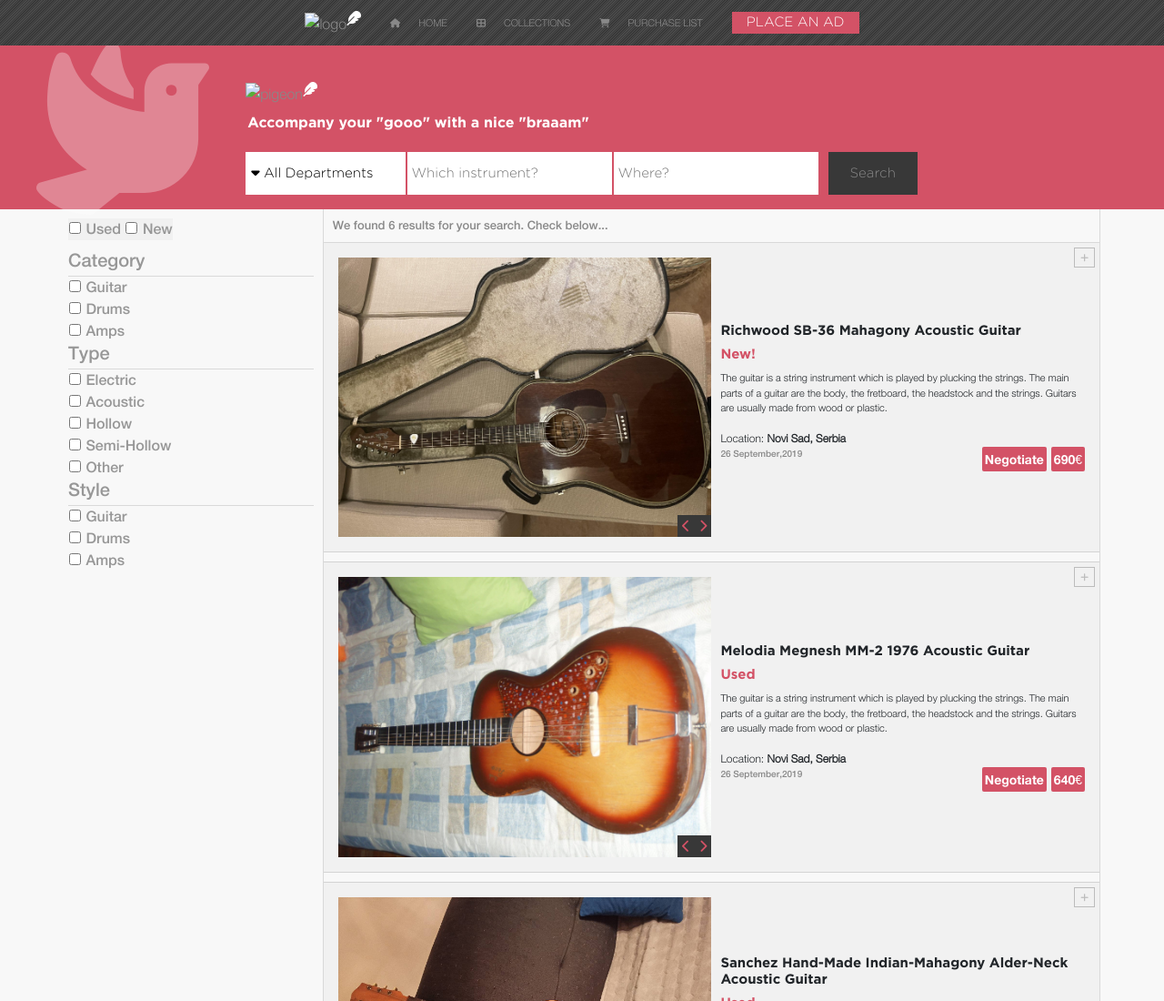
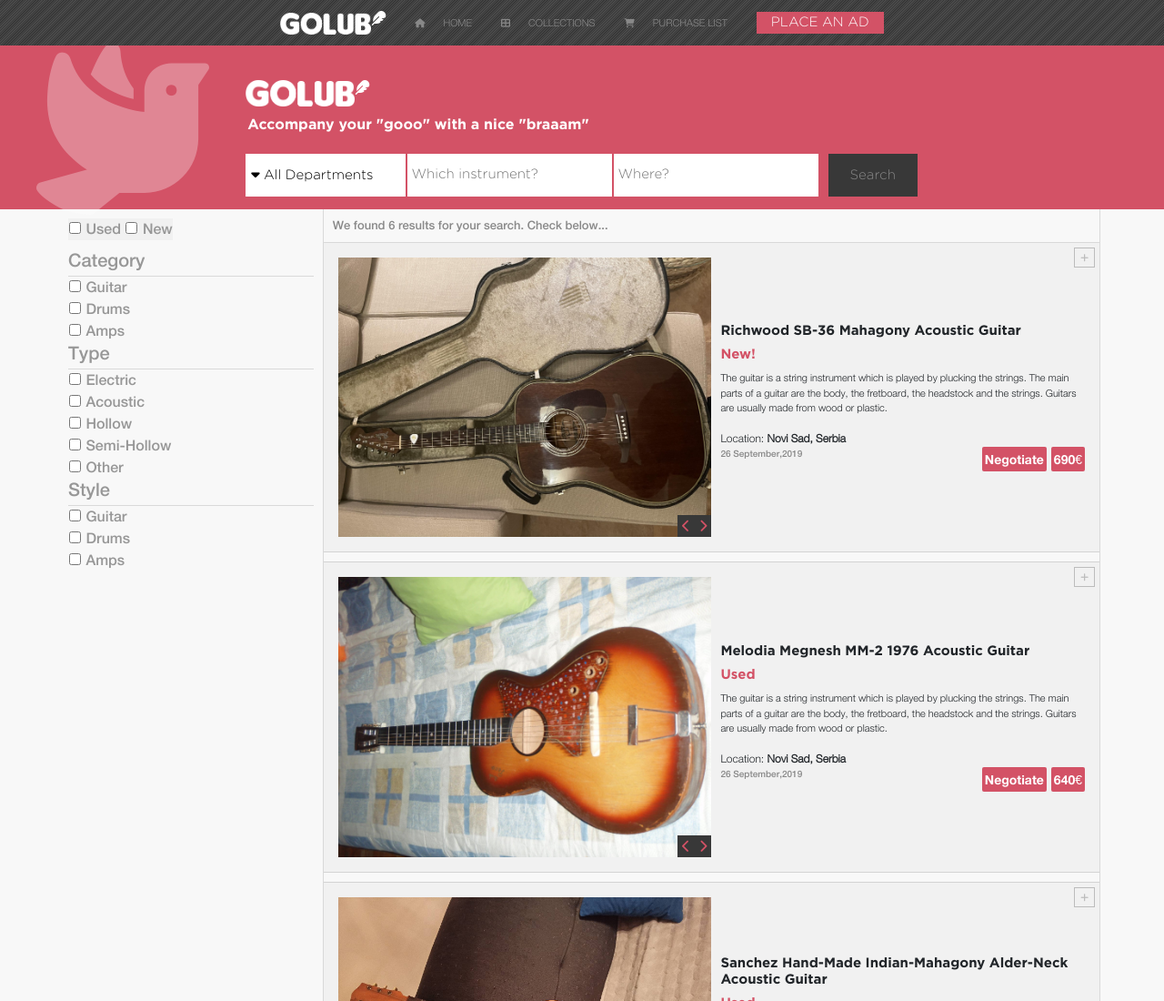
Before and after one commit to Mandeln/GOLUB, a website: page index1.html in a window 1280 px wide. Shown: the top 1100 px of the page at 91% size. Drawn offline with nearby package versions, Linux system fonts and the light colour scheme; the site is published under a folder, as on GitHub Pages, so addresses that start at the root find nothing.

Commit message:
add fix index

```diff
--- a/index1.html
+++ b/index1.html
@@ -13,7 +13,7 @@
     <header>
       <nav>
         <section class="nav0 d-flex flex-row justify-content-center align-items-center">
-            <div class="logo-img px-3 d-flex flex-row"><a href="./index.html"><img src="/css/logo.png" alt="logo"></a><i class="fas fa-feather"></i></div>
+          <div class="logo-img px-3 d-flex flex-row"><a href="./index.html"><img src="./css/logo.png" alt="logo"></a><i class="fas fa-feather"></i></div>
           <div class="home px-3"><a href="#"><i class="fas fa-home"></i>HOME</a></div>
           <div class="home px-3"><a href="#"><i class="fas fa-th-large"></i>COLLECTIONS</a></div>
           <div class="home specialitet px-3"><a href="#"><i class="fas fa-shopping-cart"></i>PURCHASE LIST</a></div>
@@ -23,7 +23,7 @@
         <section class="nav11 d-none d-md-flex flex-column justify-content-center alight-items-center position-relative">
           <div class="dove1 position-absolute"><i class="fas fa-dove"></i></div>
           <div class="second-nav-holder d-flex flex-column justify-content-left">
-            <div class="second-logo d-flex flex-row"><a href="./index.html"><img src="/css/logo.png" alt="pigeon"></a><i class="fas fa-feather"></i></div>
+            <div class="second-logo d-flex flex-row"><a href="./index.html"><img src="./css/logo.png" alt="pigeon"></a><i class="fas fa-feather"></i></div>
             <div class="catchphrase d-flex flex-row pt-2">
               <p class="catchphrase-fix">Accompany your "gooo" with a nice "braaam"</p>
             </div>
@@ -48,7 +48,6 @@
                 </button>
               </h5>
             </div>
-
             <div id="collapseOne" class="collapse show" aria-labelledby="headingOne" data-parent="#accordion">
               <div class="card-body">
                 <form action="#">
@@ -166,7 +165,9 @@
             <article class="small card d-flex flex-column flex-md-row flex-nowrap px-3 py-3">
               <div class="srch-img w-50"><img src="./css/assets/stuff/2.jpeg" alt="picture"><span class="caption"><i class="fas fa-chevron-left"></i><i class="fas fa-chevron-right"></i></span></div>
               <div class="srch-text w-50">
-              <div class="srch-holder1 d-flex flex-row flex-nowrap"><h5>Richwood SB-36 Mahagony Acoustic Guitar <a href="#"><i class="fas fa-plus d-lg-block d-none"></i></a></h5></div>
+                <div class="srch-holder1 d-flex flex-row flex-nowrap">
+                  <h5>Richwood SB-36 Mahagony Acoustic Guitar <a href="#"><i class="fas fa-plus d-lg-block d-none"></i></a></h5>
+                </div>
                 <h5 class="notice">New!</h5>
                 <p>The guitar is a string instrument which is played by plucking the strings. The main parts of a guitar are the body, the fretboard, the headstock and the strings. Guitars are usually made from wood or plastic.</p>
                 <span>Location: <strong>Novi Sad, Serbia</strong></span>
```
Also changed, not shown: index.html (+2 -2 lines). Lines whose indentation alone changed are shown as unchanged.
